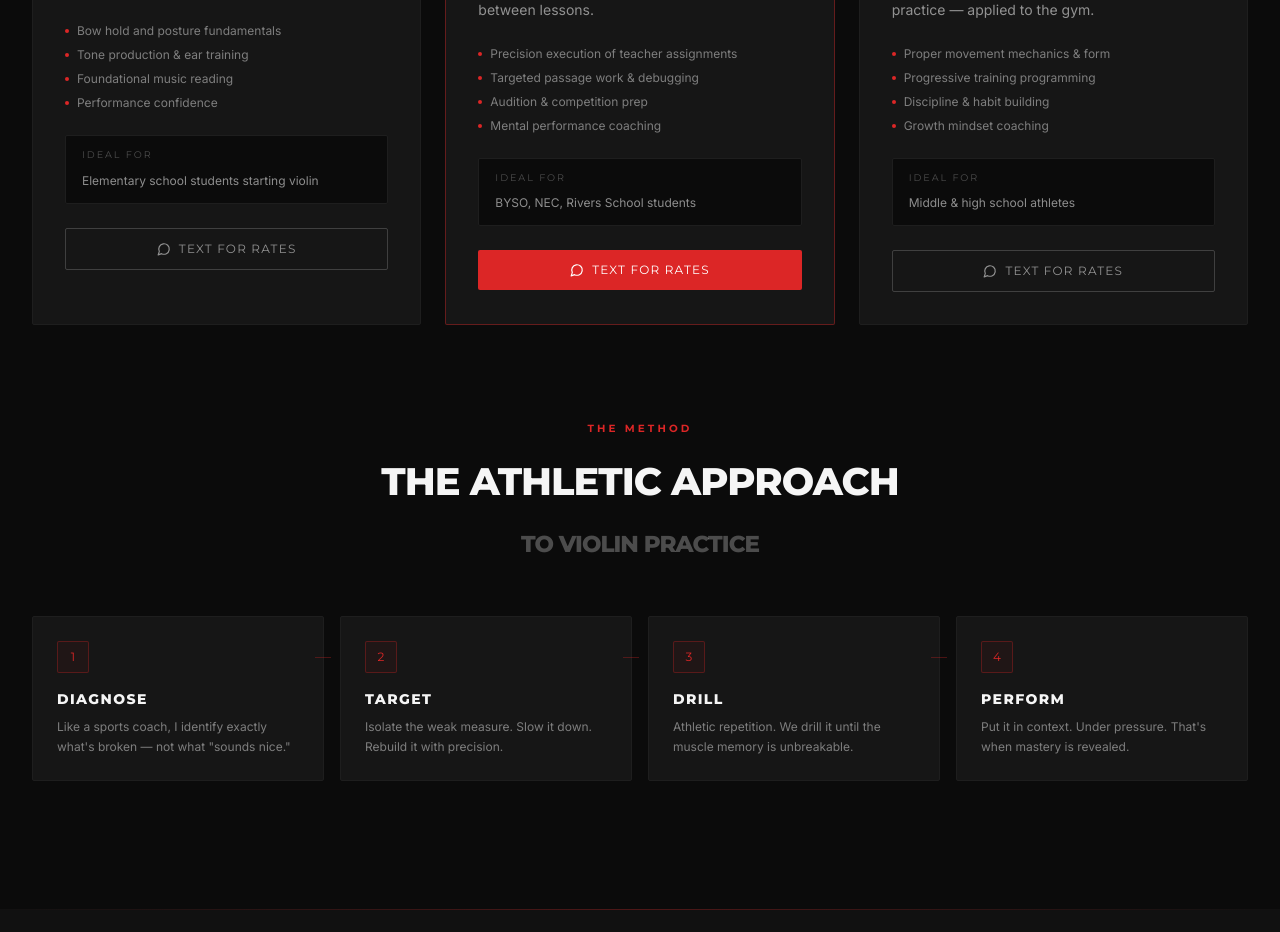
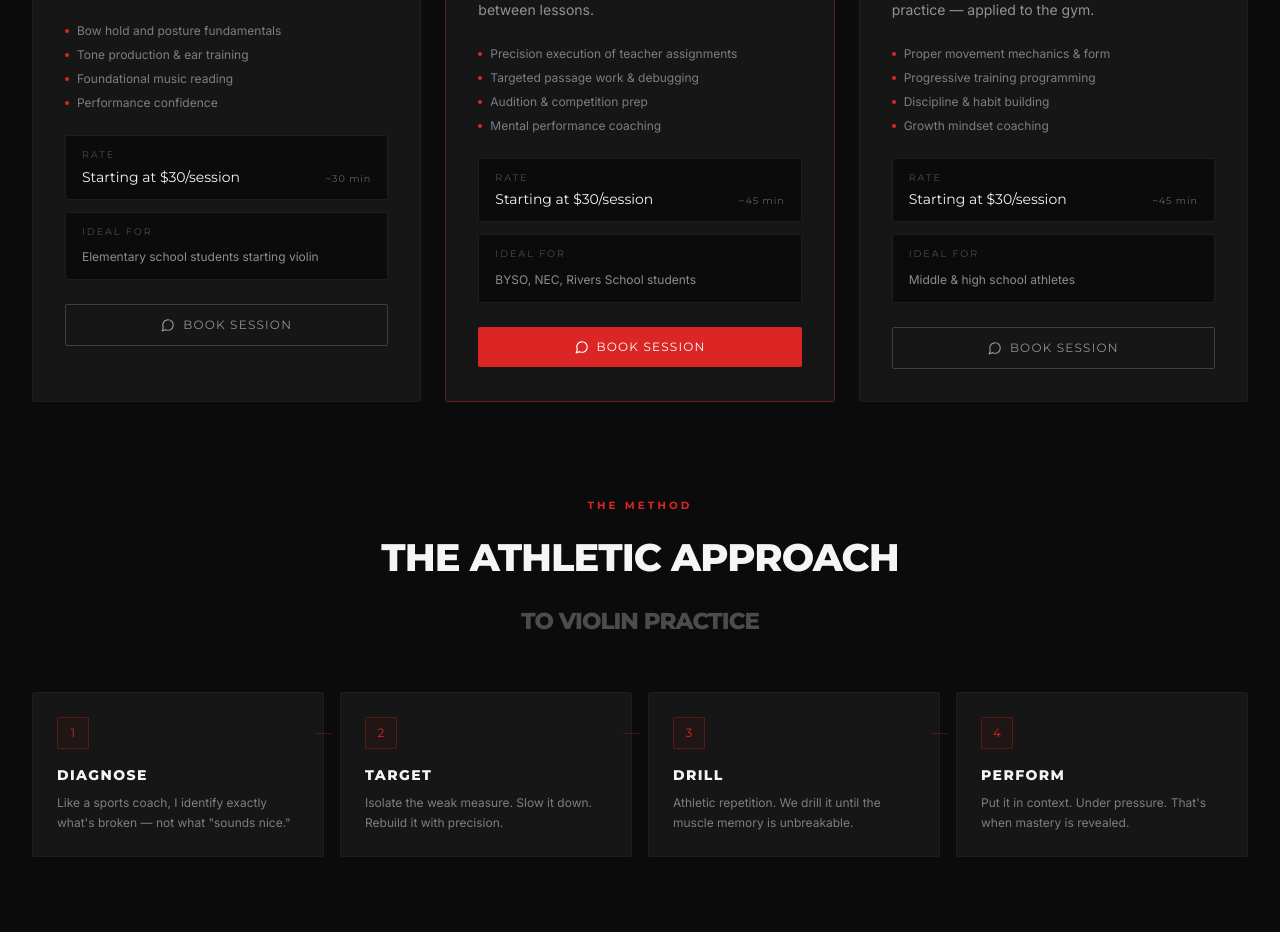
Before and after one commit to hehuang16/he-huang, a Next.js app: page / in a window 1280 px wide. Shown: the part 5080-6012 px from the top of the page. Built offline with nearby package versions, Linux system fonts and the light colour scheme.

Commit message:
feat: add pricing and session duration to service cards

```diff
--- a/src/components/Services.tsx
+++ b/src/components/Services.tsx
@@ -21,7 +21,8 @@ const services = [
       'Performance confidence',
     ],
     ideal: 'Elementary school students starting violin',
-    pricing: 'Text for Rates',
+    pricing: 'Starting at $30/session',
+    duration: '~30 min',
   },
   {
     id: 'practice-ally',
@@ -37,7 +38,8 @@ const services = [
       'Mental performance coaching',
     ],
     ideal: 'BYSO, NEC, Rivers School students',
-    pricing: 'Text for Rates',
+    pricing: 'Starting at $30/session',
+    duration: '~45 min',
     featured: true,
   },
   {
@@ -54,7 +56,8 @@ const services = [
       'Growth mindset coaching',
     ],
     ideal: 'Middle & high school athletes',
-    pricing: 'Text for Rates',
+    pricing: 'Starting at $30/session',
+    duration: '~45 min',
   },
 ]
 
@@ -168,6 +171,17 @@ export default function Services() {
                   ))}
                 </ul>
 
+                {/* Pricing */}
+                <div className="py-3 px-4 bg-obsidian border border-obsidian-border rounded-sm mb-3">
+                  <span className="text-[0.6rem] font-display font-700 uppercase tracking-[0.2em] text-silver/30 block mb-1">
+                    Rate
+                  </span>
+                  <div className="flex items-baseline justify-between">
+                    <span className="text-sm font-display font-800 text-titanium">{service.pricing}</span>
+                    <span className="text-[0.6rem] font-display font-600 tracking-[0.1em] text-silver/40">{service.duration}</span>
+                  </div>
+                </div>
+
                 {/* Ideal for */}
                 <div className="py-3 px-4 bg-obsidian border border-obsidian-border rounded-sm mb-6">
                   <span className="text-[0.6rem] font-display font-700 uppercase tracking-[0.2em] text-silver/30 block mb-1">
@@ -187,7 +201,7 @@ export default function Services() {
                   }`}
                 >
                   <MessageCircle className="w-3.5 h-3.5" />
-                  {service.pricing}
+                  Book Session
                 </a>
               </div>
             </motion.div>
```
